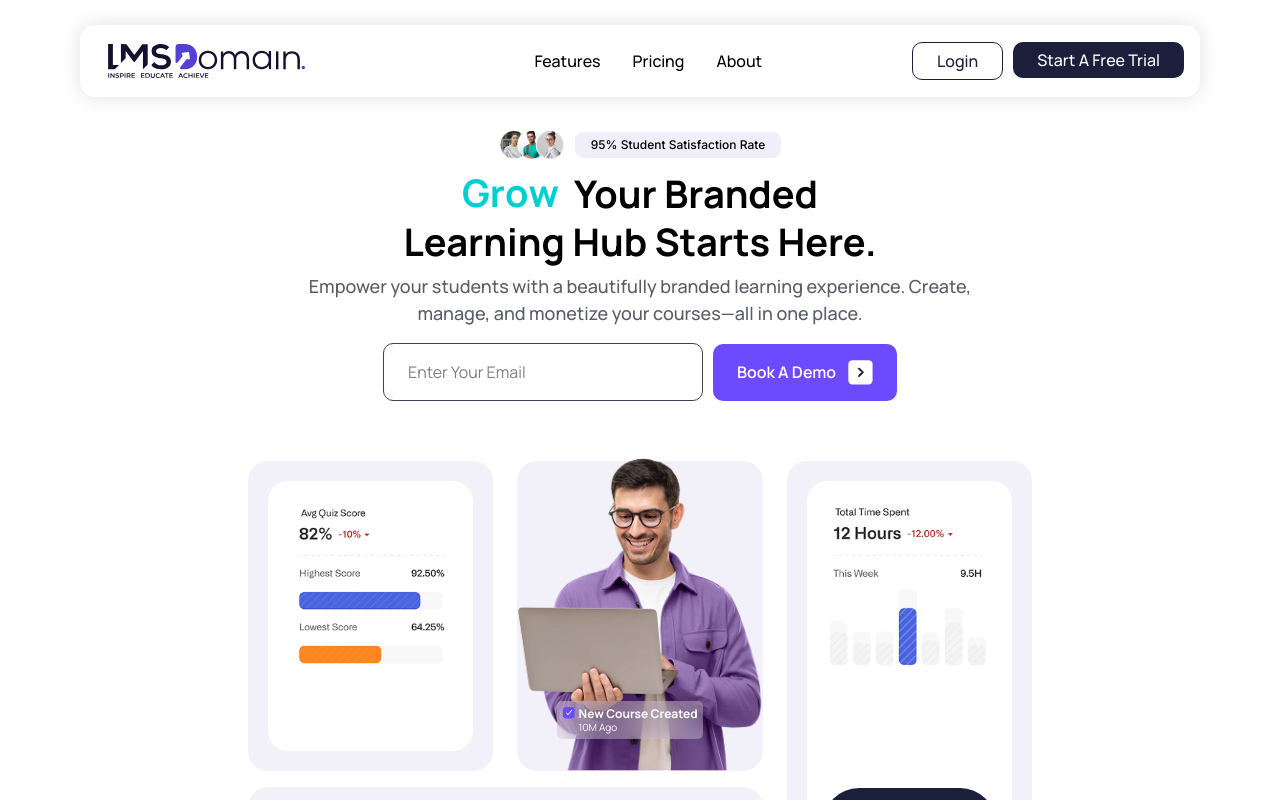
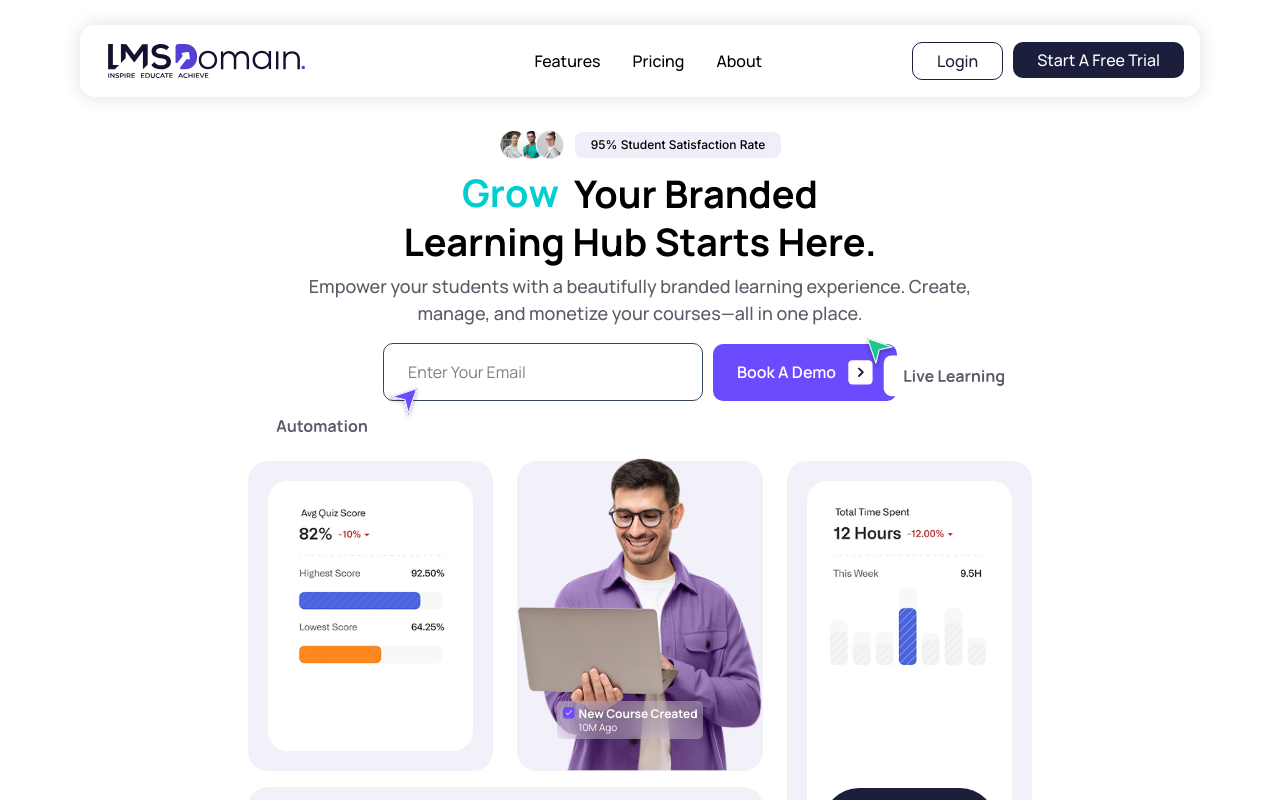
Before and after one commit to shaheerkhanm/lmsdomain-landing-frontend, a Next.js app: page / in a window 1280 px wide. Shown: the top 800 px of the page. Built offline with nearby package versions, Linux system fonts and the light colour scheme.

Commit message:
parallax image movements

```diff
--- a/components/sections/FeaturesPage/IntegrationBeamEffects.tsx
+++ b/components/sections/FeaturesPage/IntegrationBeamEffects.tsx
@@ -77,7 +77,7 @@ export function IntegrationBeamEffects() {
                 containerRef={containerRef}
                 fromRef={div1Ref}
                 toRef={div4Ref}
-                curvature={-220}
+                curvature={-190}
                 endYOffset={0}
             />
             <AnimatedBeam
@@ -89,14 +89,14 @@ export function IntegrationBeamEffects() {
                 containerRef={containerRef}
                 fromRef={div3Ref}
                 toRef={div4Ref}
-                curvature={220}
+                curvature={190}
                 endYOffset={0}
             />
             <AnimatedBeam
                 containerRef={containerRef}
                 fromRef={div5Ref}
                 toRef={div4Ref}
-                curvature={-220}
+                curvature={-190}
                 endYOffset={0}
                 reverse
             />
@@ -110,7 +110,7 @@ export function IntegrationBeamEffects() {
                 containerRef={containerRef}
                 fromRef={div7Ref}
                 toRef={div4Ref}
-                curvature={220}
+                curvature={190}
                 endYOffset={0}
                 reverse
             />
--- a/components/sections/HomePage/Banner/BannerSection.tsx
+++ b/components/sections/HomePage/Banner/BannerSection.tsx
@@ -1,72 +1,121 @@
 'use client'
 
-import React from 'react'
+import React, { useState } from 'react'
 import MainHeading from './MainHeading'
 import EmailSection from './EmailSection'
 import BannerGridSection from './BannerGridSection'
 import { motion } from "motion/react"
 
+function BannerSection() {
+    // Track mouse position (relative to center)
+    const [mousePos, setMousePos] = useState({ x: 0, y: 0 })
 
-function BannerSection() {
+    const handleMouseMove = (e: React.MouseEvent<HTMLDivElement>) => {
+        const { clientX, clientY, currentTarget } = e
+        const { width, height, left, top } = currentTarget.getBoundingClientRect()
+
+        // Get relative position (-1 to 1)
+        const x = (clientX - left - width / 2) / (width / 2)
+        const y = (clientY - top - height / 2) / (height / 2)
+
+        setMousePos({ x, y })
+    }
+
     return (
-        <div className='main-padding w-full h-[100%] bg-[#fff] flex flex-col items-center pt-[130px] py-[30px]'>
+        <div
+            className='main-padding relative w-full h-[100%] bg-[#fff] flex flex-col items-center pt-[130px] py-[30px] overflow-hidden'
+            onMouseMove={handleMouseMove}
+        >
+            {/* Top Section */}
             <div className="top-section flex items-center gap-[10px] font-inter font-medium text-[12px]">
                 <div className="img-div flex -space-x-3">
                     <motion.div
                         initial={{ x: 40, opacity: 0, scale: 0.9 }}
                         whileInView={{ x: 0, opacity: 1, scale: 1 }}
-                        transition={{ delay: 0, duration: .3, type: "tween", stiffness: 300, damping: 20 }}
+                        transition={{ delay: 0, duration: .3 }}
                     >
                         <img src="/assets/img/banner/top-img-1.png" alt="" className='size-[30px]' />
-                    </motion.div >
+                    </motion.div>
                     <motion.div
                         initial={{ x: 40, opacity: 0, scale: 0.9 }}
                         whileInView={{ x: 0, opacity: 1, scale: 1 }}
-                        transition={{ delay: .1, duration: .3, type: "tween", stiffness: 300, damping: 20 }}
+                        transition={{ delay: .1, duration: .3 }}
                     >
                         <img src="/assets/img/banner/top-img-2.png" alt="" className='size-[30px]' />
-                    </motion.div >
+                    </motion.div>
                     <motion.div
                         initial={{ x: 40, opacity: 0, scale: 0.9 }}
                         whileInView={{ x: 0, opacity: 1, scale: 1 }}
-                        transition={{ delay: .2, duration: .3, type: "tween", stiffness: 300, damping: 20 }}
+                        transition={{ delay: .2, duration: .3 }}
                     >
                         <img src="/assets/img/banner/top-img-3.png" alt="" className='size-[30px]' />
-                    </motion.div >
-                    {/* <img src="/assets/img/banner/top-img-2.png" alt="" className='size-[30px]' /> */}
-                    {/* <img src="/assets/img/banner/top-img-3.png" alt="" className='size-[30px]' /> */}
+                    </motion.div>
                 </div>
                 <motion.div
                     initial={{ x: 40, opacity: 0, scale: 0.9 }}
                     whileInView={{ x: 0, opacity: 1, scale: 1 }}
-                    transition={{ delay: .3, duration: .3, }}
-                    className="content-div flex px-4 py-1 rounded-md bg-[#8475c920]">
+                    transition={{ delay: .3, duration: .3 }}
+                    className="content-div flex px-4 py-1 rounded-md bg-[#8475c920]"
+                >
                     <span>95% Student Satisfaction Rate</span>
                 </motion.div>
             </div>
+
+            {/* Main Heading */}
             <div className="main-heading-section font-manrope flex flex-col gap-2 items-center">
                 <motion.div
-                    initial={{ y: 40, opacity: 0, scale: 0.9 }}
-                    whileInView={{ y: 0, opacity: 1, scale: 1 }}
-                    transition={{ delay: 0, duration: .3, type: "spring", stiffness: 200, damping: 20 }}
+                    initial={{ y: 40, opacity: 0 }}
+                    whileInView={{ y: 0, opacity: 1 }}
+                    transition={{ duration: .3 }}
                 >
                     <MainHeading />
                 </motion.div>
                 <motion.p
-                    initial={{ y: 40, opacity: 0, scale: 0.9 }}
-                    whileInView={{ y: 0, opacity: 1, scale: 1 }}
-                    transition={{ delay: .15, duration: .3, type: "spring", stiffness: 200, damping: 20 }}
-                    className='text-[#101725B2] lg:w-[60%] md:w-[85%] w-full text-center md:text-[18px] xsm:text-[16px] text-[14px] font-medium'>Empower your students with a beautifully branded learning experience. Create, manage, and monetize your courses—all in one place.</motion.p>
+                    initial={{ y: 40, opacity: 0 }}
+                    whileInView={{ y: 0, opacity: 1 }}
+                    transition={{ delay: .15, duration: .3 }}
+                    className='text-[#101725B2] lg:w-[60%] md:w-[85%] w-full text-center md:text-[18px] xsm:text-[16px] text-[14px] font-medium'
+                >
+                    Empower your students with a beautifully branded learning experience. Create, manage, and monetize your courses—all in one place.
+                </motion.p>
                 <motion.div
-                    initial={{ y: 40, opacity: 0, scale: 0.9 }}
-                    whileInView={{ y: 0, opacity: 1, scale: 1 }}
-                    transition={{ delay: .3, duration: .3, type: "spring", stiffness: 200, damping: 20 }}
-                    className="form-section mt-2 w-full flex justify-center">
+                    initial={{ y: 40, opacity: 0 }}
+                    whileInView={{ y: 0, opacity: 1 }}
+                    transition={{ delay: .3, duration: .3 }}
+                    className="form-section mt-2 w-full flex justify-center"
+                >
                     <EmailSection />
                 </motion.div>
             </div>
+
+            {/* Banner Grid */}
             <div className="banner-grid-section w-full lg:px-[15%] px-0 lg:mt-[60px] mt-[40px]">
                 <BannerGridSection />
+            </div>
+
+            {/* Parallax Mouse Arrows */}
+            <div className="parallax-image lg:block hidden">
+                <motion.img
+                    src="assets/img/svg/mouuse-arow-1.svg"
+                    alt=""
+                    className='absolute left-[20%] top-1/2 translate-y-[calc(-50%+-50px)]'
+                    animate={{
+                        x: mousePos.x * 40,  // adjust intensity
+                        y: mousePos.y * 25,
+                    }}
+                    transition={{ type: "spring", stiffness: 100, damping: 20 }}
+                />
+
+                <motion.img
+                    src="assets/img/svg/mouuse-arow-2.svg"
+                    alt=""
+                    className='absolute right-[20%] top-1/2 translate-y-[calc(-50%+-100px)]'
+                    animate={{
+                        x: -mousePos.x * 40, // opposite direction
+                        y: -mousePos.y * 25,
+                    }}
+                    transition={{ type: "spring", stiffness: 100, damping: 20 }}
+                />
             </div>
         </div>
     )
```
Also changed, not shown: public/assets/img/svg/mouuse-arow-1.svg (added), public/assets/img/svg/mouuse-arow-2.svg (added).
